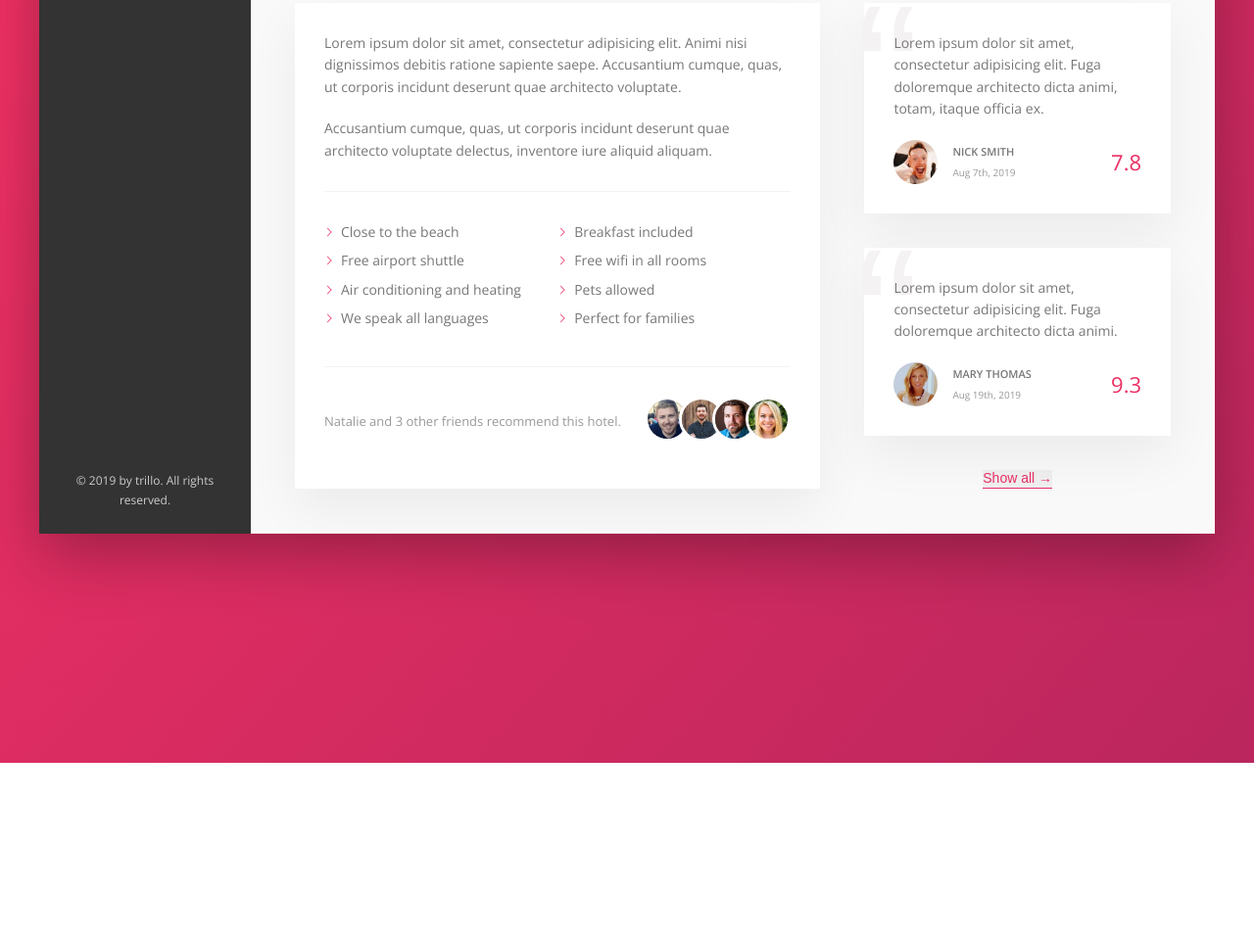
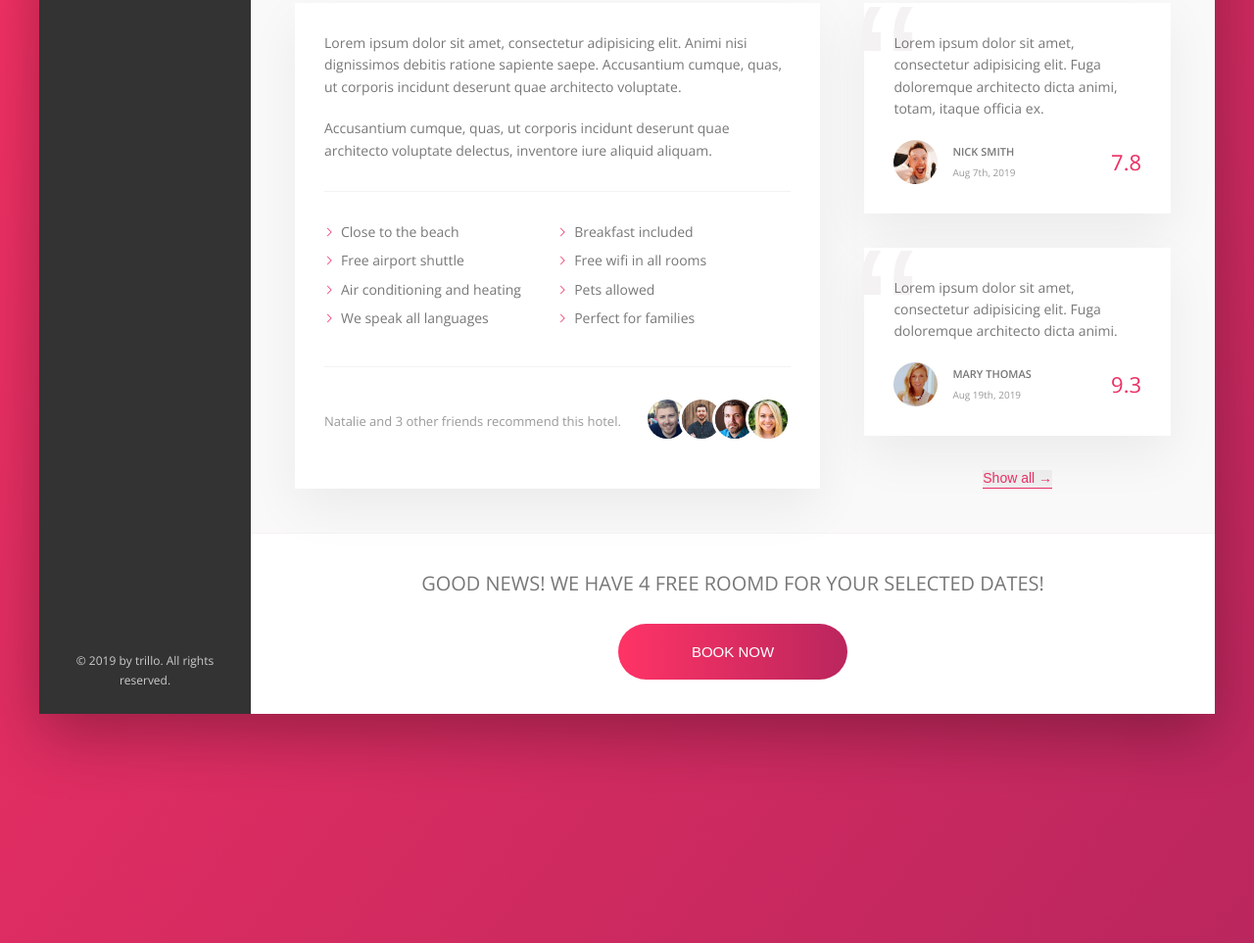
Before and after one commit to RatkoG/trillo, a website: page index.html in a window 1280 px wide. Shown: the part 644-1607 px from the top of the page at 98% size. Before the commit the page ends 1423 px from the top, so only its background shows below. Drawn offline with nearby package versions, Linux system fonts and the light colour scheme.

Commit message:
Call to action done

```diff
--- a/index.html
+++ b/index.html
@@ -192,6 +192,13 @@
             <button class="btn-inline">Show all <span>&rarr;</span></button>
           </div>
         </div>
+        <div class="cta">
+          <h2 class="cta__book-now">Good news! We have 4 free roomd for your selected dates!</h2>
+          <button class="btn">
+            <span class="btn__visible">Book now</span>
+            <span class="btn__invisible"> Only 4 rooms left</span>
+          </button>
+        </div>
       </main>
     </div>
   </div>
--- a/sass/_components.scss
+++ b/sass/_components.scss
@@ -436,3 +436,67 @@
     z-index: 1;
   }
 }
+
+// CTA
+.cta {
+  padding: 3.5rem 0;
+  text-align: center;
+
+  &__book-now {
+    font-size: 2rem;
+    font-weight: 300;
+    margin-bottom: 2.5rem;
+    text-transform: uppercase;
+  }
+}
+
+// BTN CTA
+
+.btn {
+  position: relative;
+  cursor: pointer;
+  font-size: 1.5rem;
+  font-weight: 300;
+  text-transform: uppercase;
+  border-radius: 100px;
+  border: none;
+  background-image: linear-gradient(to right, var(--color-primary-light), var(--color-primary-dark));
+  color: #fff;
+  overflow: hidden;
+
+  &>* {
+    display: inline-block;
+    padding: 2rem 7.5rem;
+    height: 100%;
+    width: 100%;
+    transition: all .2s;
+  }
+
+  &__visible {
+    padding: 2rem 7.5rem;
+  }
+
+  &__invisible {
+    position: absolute;
+    padding: 2rem;
+    left: 0;
+    top: -100%;
+  }
+
+  &:hover {
+    background-image: linear-gradient(to left, var(--color-primary-light), var(--color-primary-dark));
+  }
+
+  &:hover &__visible {
+    transform: translateY(100%);
+  }
+
+  &:hover &__invisible {
+    top: 0;
+  }
+
+  &:focus {
+    outline: none;
+    animation: pulsate 1s infinite;
+  }
+}
```
Also changed, not shown: css/style.css.
